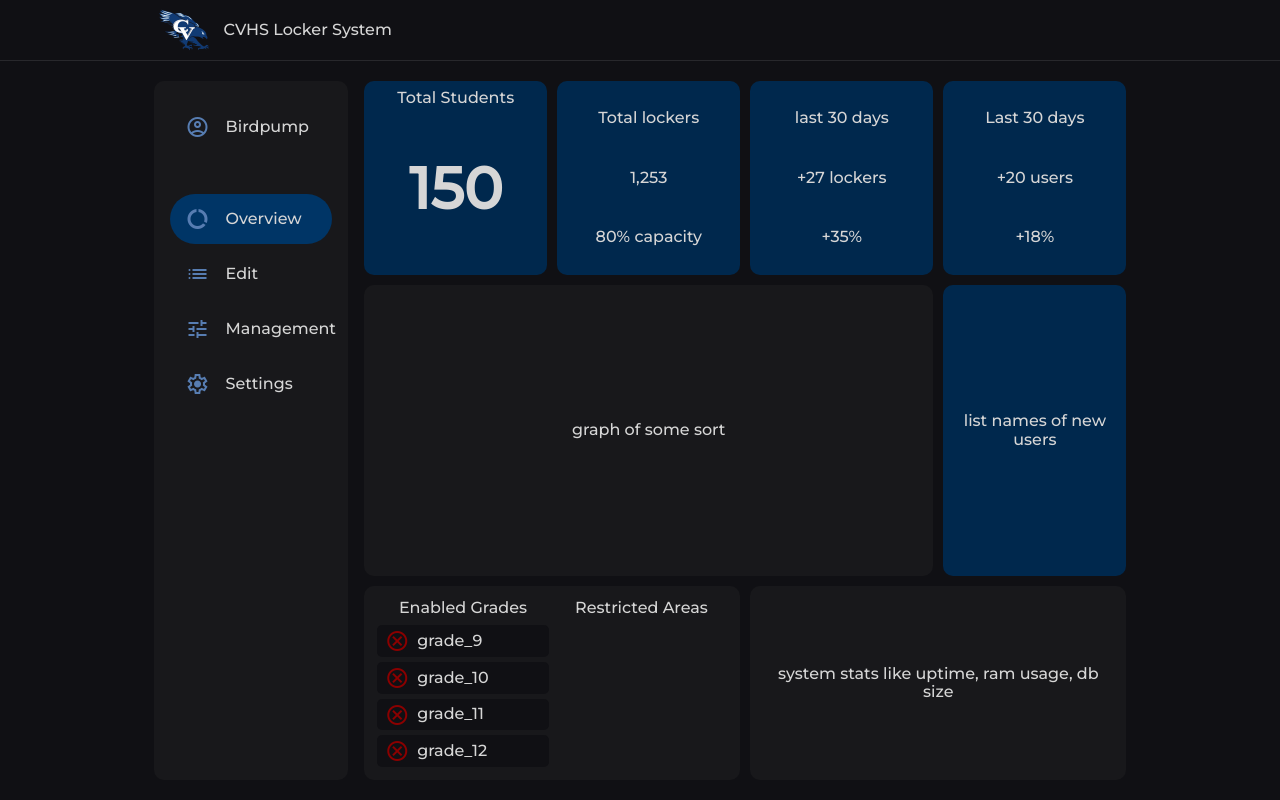
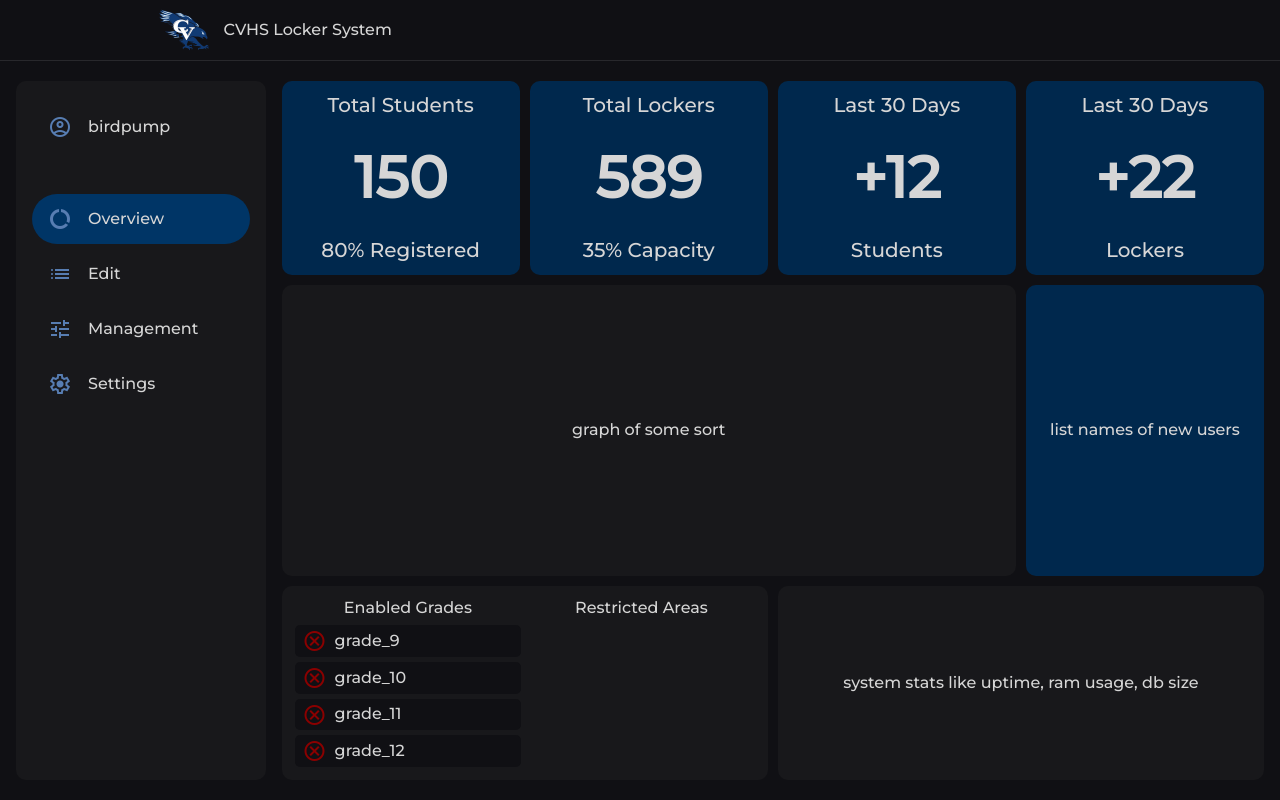
Before and after one commit to CVHS-student-sites/locker-frontend, a SvelteKit app: page /admin in a window 1280 px wide. Built offline with nearby package versions, Linux system fonts and the light colour scheme; no server answers.

Commit message:
better dashboard features rev 2

```diff
--- a/src/lib/components/admin/Sidenav.svelte
+++ b/src/lib/components/admin/Sidenav.svelte
@@ -132,7 +132,7 @@
 <div class="sidebar">
     <div class="side-element-1">
         <div class="material-symbols-outlined">account_circle</div>
-        <div class="user-text">Birdpump</div>
+        <div class="user-text">birdpump</div>
     </div>
 
     <a href="/admin">
--- a/src/routes/(admin)/+layout.svelte
+++ b/src/routes/(admin)/+layout.svelte
@@ -21,6 +21,12 @@
         flex: 1; /* Expand to fill remaining vertical space */
         margin: 20px 12vw; /* Adjust the margin as needed */
     }
+
+    @media screen and (max-width: 1500px) {
+        .center {
+            margin: 20px 16px; /* Adjust the margin as needed */
+        }
+    }
 </style>
 
 <div class="layout-main">
--- a/src/routes/(admin)/admin/+page.svelte
+++ b/src/routes/(admin)/admin/+page.svelte
@@ -90,10 +90,11 @@
         justify-content: center;
         flex-direction: column;
         gap: 5px;
+        padding: 5px;
     }
 
     .num-stat-subcont-title{
-        font-size: 16px;
+        font-size: 20px;
         font-family: 'Montserrat', sans-serif;
         color: #d6d6d6;
     }
@@ -179,23 +180,30 @@
             <div class="num-stat-cont-1">
                 <div class="num-stat-subcont-title">Total Students</div>
                 <div class="num-stat-big-text">150</div>
+                <div class="num-stat-subcont-title">80% Registered</div>
             </div>
         </div>
 
         <div class="grid-element-1">
-            <div class="button-text">Total lockers</div>
-            <div class="button-text">1,253</div>
-            <div class="button-text">80% capacity</div>
+            <div class="num-stat-cont-1">
+                <div class="num-stat-subcont-title">Total Lockers</div>
+                <div class="num-stat-big-text">589</div>
+                <div class="num-stat-subcont-title">35% Capacity</div>
+            </div>
         </div>
         <div class="grid-element-1">
-            <div class="button-text">last 30 days</div>
-            <div class="button-text">+27 lockers</div>
-            <div class="button-text">+35%</div>
+            <div class="num-stat-cont-1">
+                <div class="num-stat-subcont-title">Last 30 Days</div>
+                <div class="num-stat-big-text">+12</div>
+                <div class="num-stat-subcont-title">Students</div>
+            </div>
         </div>
         <div class="grid-element-1">
-            <div class="button-text">Last 30 days</div>
-            <div class="button-text">+20 users</div>
-            <div class="button-text">+18%</div>
+            <div class="num-stat-cont-1">
+                <div class="num-stat-subcont-title">Last 30 Days</div>
+                <div class="num-stat-big-text">+22</div>
+                <div class="num-stat-subcont-title">Lockers</div>
+            </div>
         </div>
 
         <div class="grid-element-1 large">
```
